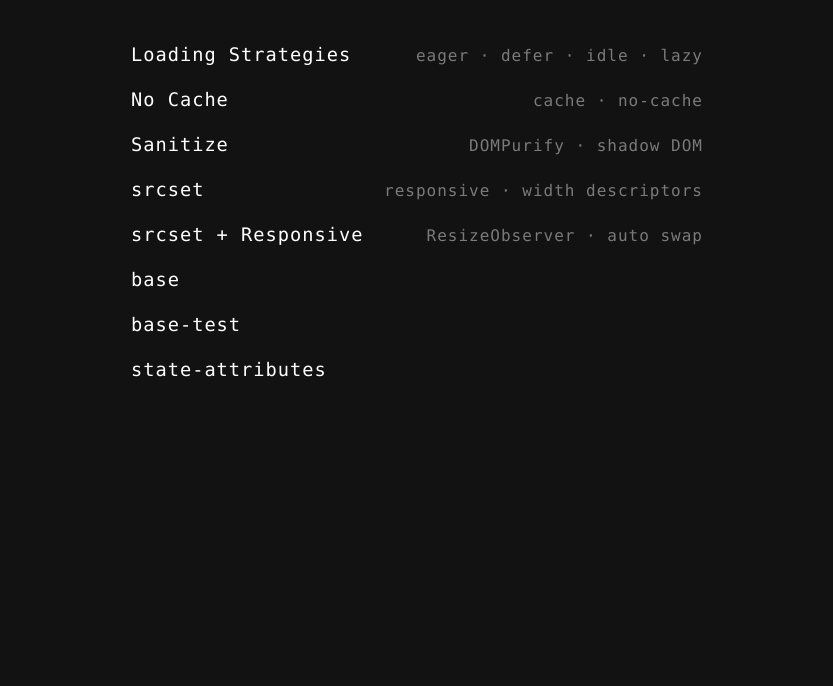
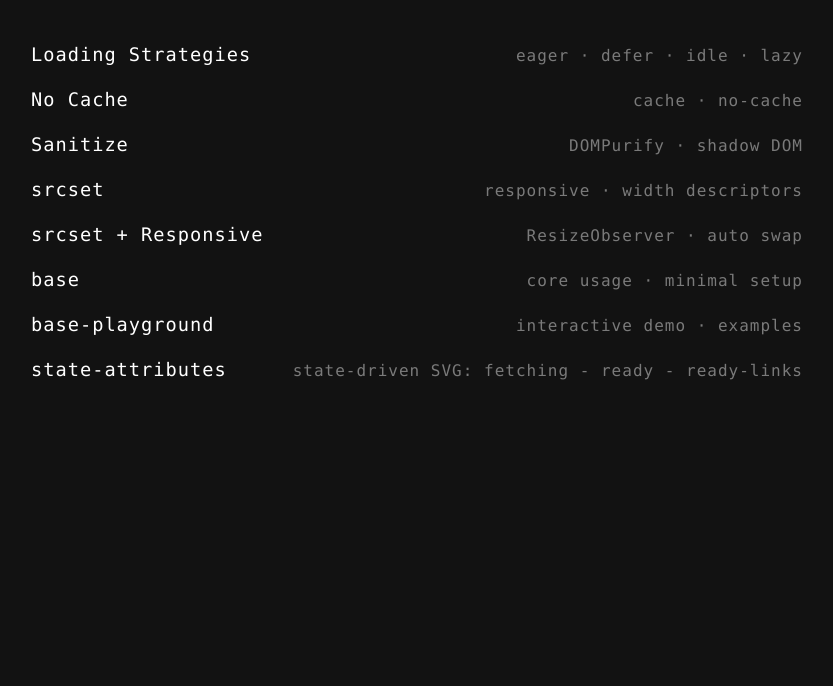
Before and after one commit to components-1812/svg-isolate, a plain HTML site: page index.html in a window 1280 px wide. Shown: the part 114-800 px from the top of the page, without its empty margins (223-1056 px from the left). Drawn offline with Linux system fonts and the light colour scheme.

Commit message:
feat: restructure examples and playground; remove old base-test files and add new base-playground examples

```diff
--- a/index.html
+++ b/index.html
@@ -4,65 +4,13 @@
         <meta charset="UTF-8">
         <meta name="viewport" content="width=device-width, initial-scale=1.0">
         <title>SVG Isolate — Examples</title>
-        <style>
-            * {
-                margin: 0;
-                padding: 0;
-            }
-            :root {
-                color-scheme: dark;
-            }
-            body {
-                font-family: Consolas, Monaco, monospace;
-                letter-spacing: 1px;
-                padding: 60px 40px;
-                max-width: 600px;
-                margin: auto;
-            }
-
-            h1 {
-                font-size: clamp(1.5em, 5vw, 2em);
-                text-align: center;
-                margin-bottom: 50px;
-            }
-
-            ul {
-                list-style: none;
-                display: flex;
-                flex-direction: column;
-                gap: 4px;
-
-                a {
-                    display: flex;
-                    align-items: baseline;
-                    gap: 12px;
-
-                    padding: 10px 14px;
-                    border-radius: 6px;
-
-                    text-decoration: none;
-                    font-size: 14pt;
-
-                    transition: background .15s;
-
-                    color: #fff;
-
-                    &:hover {
-                        background: #3f3f3f;
-                    }
-
-                    .desc {
-                        color: #7a7a7a;
-                        font-size: 12pt;
-                        margin-left: auto;
-                    }
-                }
-            }
-        </style>
+        <link rel="stylesheet" href="style.css">
     </head>
     <body>
 
-        <h1>svg-isolate  examples</h1>
+        <h1>
+           <span>&lt;svg-isolate/&gt;</span> examples
+        </h1>
 
         <ul>
             <li>
@@ -98,19 +46,19 @@
             <li>
                 <a href="/svg-isolate/examples/base/index.html">
                     <span>base</span>
-                    <span class="desc"></span>
+                    <span class="desc">core usage · minimal setup</span>
                 </a>
             </li>
             <li>
-                <a href="/svg-isolate/examples/base-test/index.html">
-                    <span>base-test</span>
-                    <span class="desc"></span>
+                <a href="/svg-isolate/examples/base-playground/index.html">
+                    <span>base-playground</span>
+                    <span class="desc">interactive demo · examples</span>
                 </a>
             </li>
             <li>
                 <a href="/svg-isolate/examples/state-attributes/index.html">
                     <span>state-attributes</span>
-                    <span class="desc"></span>
+                    <span class="desc">state-driven SVG: fetching - ready - ready-links</span>
                 </a>
             </li>
         </ul>
--- /dev/null
+++ b/style.css
@@ -0,0 +1,63 @@
+* {
+	margin: 0;
+	padding: 0;
+}
+:root {
+	color-scheme: dark;
+}
+body {
+	font-family: Consolas, Monaco, monospace;
+	letter-spacing: 1px;
+	padding: 60px 40px;
+	max-width: 800px;
+	margin: auto;
+}
+
+h1 {
+	font-size: clamp(1.5em, 5vw, 2em);
+	text-align: center;
+	margin-bottom: 50px;
+
+    span {
+        color: #e2de00;
+    }
+}
+
+ul {
+	list-style: none;
+	display: flex;
+	flex-direction: column;
+	gap: 4px;
+
+	a {
+		display: flex;
+		align-items: baseline;
+        justify-content: space-between;
+		gap: 12px;
+
+		padding: 10px 14px;
+		border-radius: 6px;
+
+		text-decoration: none;
+		font-size: 14pt;
+
+		transition: background 0.15s;
+
+		color: #fff;
+
+		&:hover {
+			background: #3f3f3f;
+		}
+
+		.desc {
+			color: #7a7a7a;
+			font-size: 12pt;
+		}
+
+
+        @media(width <= 800px){
+            flex-direction: column;
+        }
+	}
+
+}
```
Also changed, not shown: examples/base-playground/index.html (renamed from examples/base-test/index.html, +1 -1 lines), examples/base-playground/examples.json (renamed from examples/base-test/examples.json), examples/base-playground/script.js (renamed from examples/base-test/script.js), examples/base-playground/style.css (renamed from examples/base-test/style.css).
